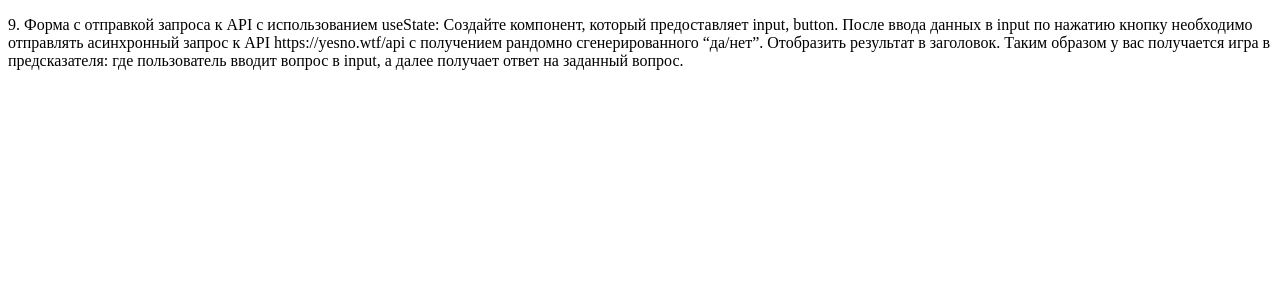
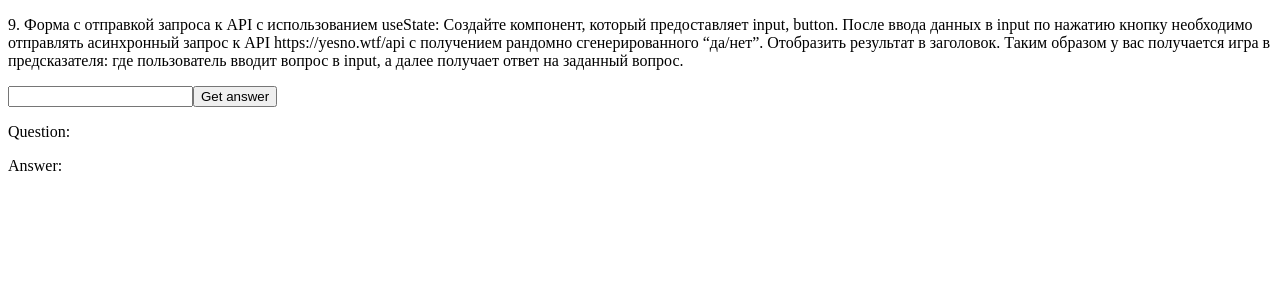
Before and after one commit to SinegubAnastasiya/react-tasks, a React (Create React App) app in the folder react-tasks/: page /task55 in a window 1280 px wide. Shown: the top 300 px of the page. Built offline with nearby package versions, Linux system fonts and the light colour scheme.

Commit message:
added new tasks

```diff
--- a/react-tasks/src/pages/Task53/Task53.js
+++ b/react-tasks/src/pages/Task53/Task53.js
@@ -1,20 +1,19 @@
 import { useState } from 'react';
 
-function Task50() {
-    const [inp, setInp] = useState('')
-
-
+function Task53() {
+    const [size, setSize] = useState('10')
 
     return <div>
         <p>7. Изменение размера шрифта с использованием useState: Создайте компонент,
 который предоставляет две кнопки: "Увеличить" и "Уменьшить". При нажатии на
 эти кнопки значение font-size изменяется соответствующим образом на +/– 1px.</p>
 
+        <h1 style={{ fontSize: size }}>Text</h1>
 
-
-
+        <button onClick={() => setSize(+size + 1)}>+ 1px</button>
+        <button onClick={() => setSize(+size - 1)}>- 1px</button>
 
     </div>
 }
 
-export default Task50
+export default Task53
--- a/react-tasks/src/pages/Task54/Task54.js
+++ b/react-tasks/src/pages/Task54/Task54.js
@@ -1,17 +1,20 @@
 import { useState } from 'react';
 
 function Task50() {
-    const [inp, setInp] = useState('')
-
-
+    const [flag, setFlag] = useState(true)
 
     return <div>
         <p>8. Отображение навигации с использованием useState: По нажатию на кнопку
 “бургер” отображать блок навигации из 4 параграфов.</p>
 
+        <button onClick={() => setFlag(!flag)}>Click me</button>
 
-
-
+        {!flag ? <div>
+            <p>Paragraph1</p>
+            <p>Paragraph2</p>
+            <p>Paragraph3</p>
+            <p>Paragraph4</p>
+        </div> : null}
 
     </div>
 }
--- a/react-tasks/src/pages/Task55/Task55.js
+++ b/react-tasks/src/pages/Task55/Task55.js
@@ -1,9 +1,14 @@
 import { useState } from 'react';
+import axios from 'axios';
 
 function Task50() {
     const [inp, setInp] = useState('')
+    const [res, setRes] = useState('')
 
-
+    const getAnswer = async () => {
+        const response = await axios.get('https://yesno.wtf/api')
+        setRes(response.data.answer)
+    }
 
     return <div>
         <p>9. Форма с отправкой запроса к API с использованием useState: Создайте
@@ -14,9 +19,11 @@ https://yesno.wtf/api с получением рандомно сгенерир
 предсказателя: где пользователь вводит вопрос в input, а далее получает ответ на
 заданный вопрос.</p>
 
+        <input onChange={(e) => setInp(e.target.value)} />
+        <button onClick={getAnswer}>Get answer</button>
 
-
-
+        <p>Question: {inp}</p>
+        <p>Answer: {res}</p>
 
     </div>
 }
```
